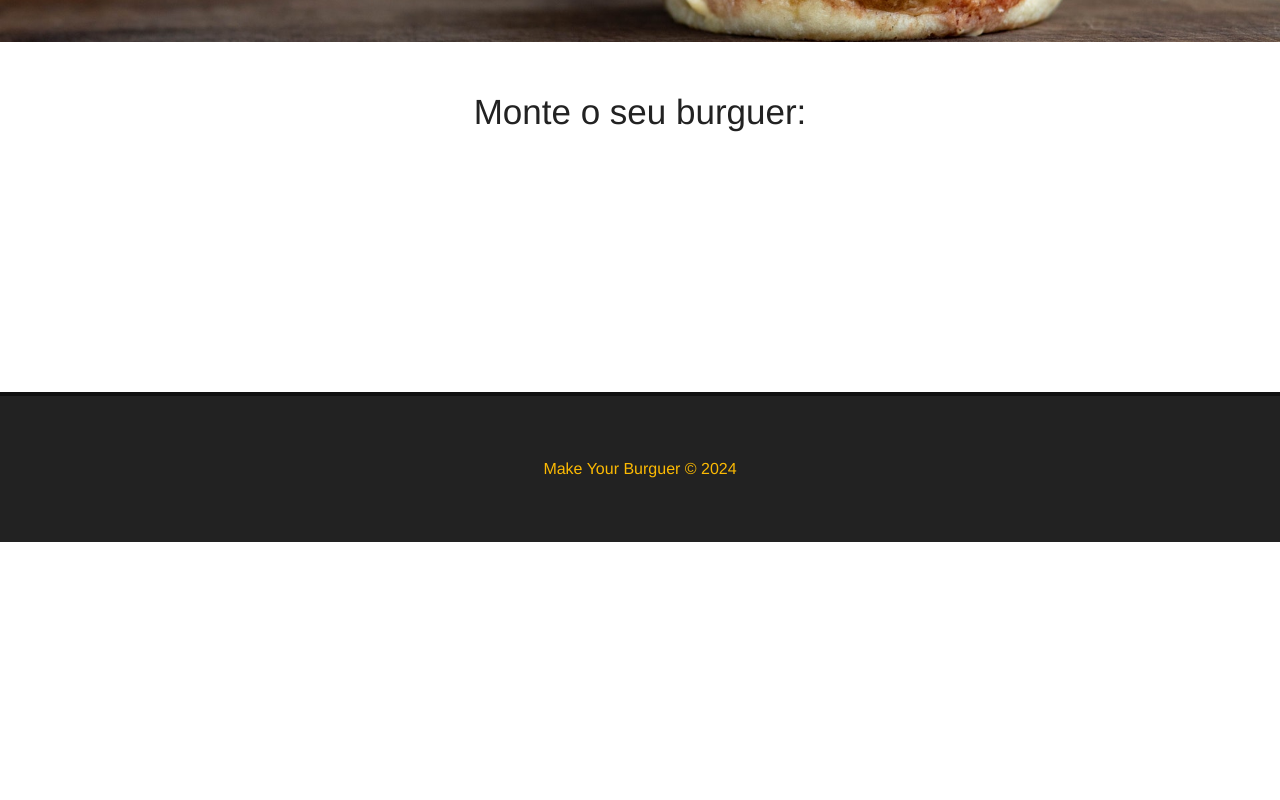
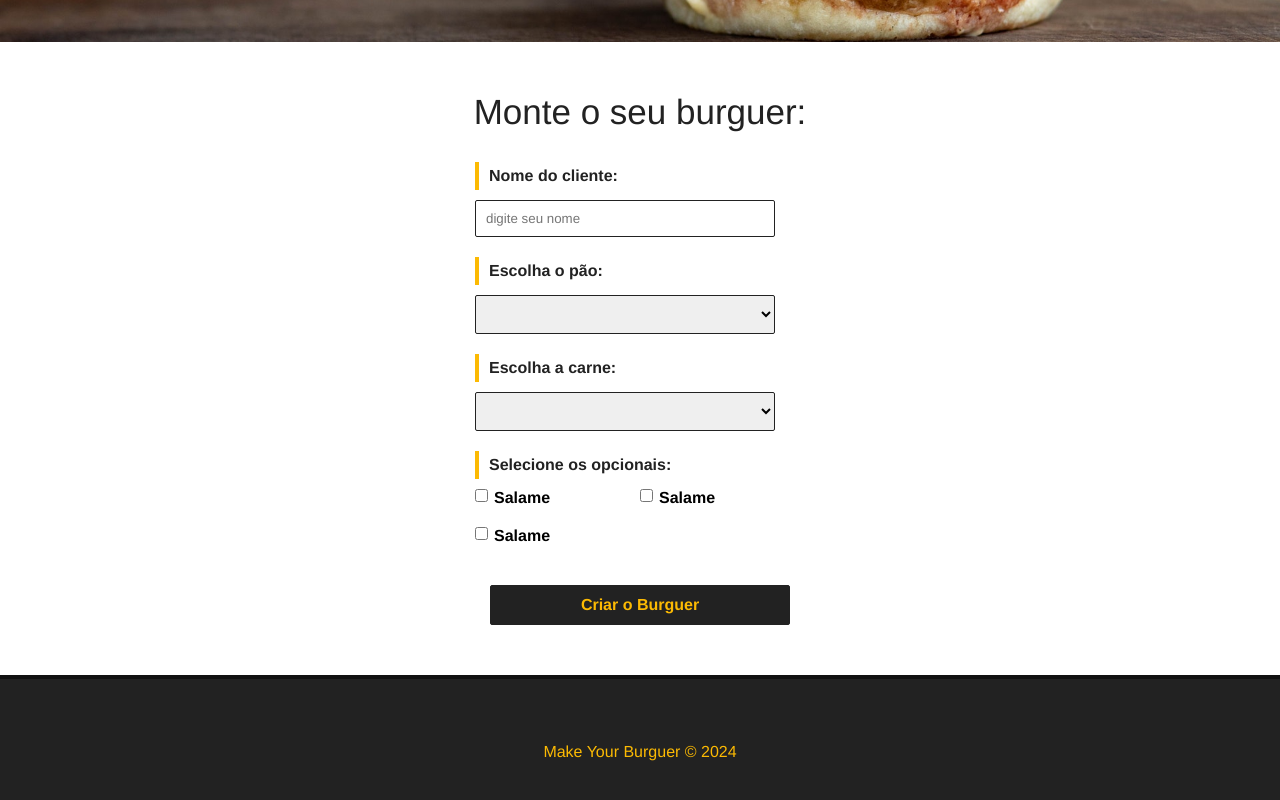
Before and after one commit to Maria-Padilha/Burguer, a Vue app: page / in a window 1280 px wide. Shown: the part 536-1336 px from the top of the page. Before the commit the page ends 1078 px from the top, so only its background shows below. Built offline with nearby package versions, Linux system fonts and the light colour scheme.

Commit message:
style form burger

```diff
--- a/index.html
+++ b/index.html
@@ -1,5 +1,5 @@
 <!DOCTYPE html>
-<html lang="en">
+<html lang="pt-br">
   <head>
     <meta charset="UTF-8">
     <link rel="icon" href="/favicon.ico">
--- /dev/null
+++ b/src/components/burgerForm.vue
@@ -0,0 +1,122 @@
+<template>
+    <section>
+        <p>Componente de mensagem</p>
+        <div>
+            <form id="burger-form">
+                <div class="input-container">
+                    <label for="nome">Nome do cliente: </label>
+                    <input type="text" id="nome" name="nome" v-model="nome" placeholder="digite seu nome">
+                </div>
+                <div class="input-container">
+                    <label for="pao">Escolha o pão: </label>
+                   <select name="pao" id="pao" v-model="pao">
+                        <option value="integral">Integral</option>
+                   </select>
+                </div>
+                <div class="input-container">
+                    <label for="carne">Escolha a carne: </label>
+                   <select name="carne" id="carne" v-model="carne">
+                        <option value="picanha">Picanha</option>
+                   </select>
+                </div>
+
+                <div id="opcionais-container" class="input-container">
+                    <label id="opcionais-title" for="opcionais">Selecione os opcionais: </label>
+                    <div class="checkbox-container">
+                        <input type="checkbox" name="opcionais" v-model="opcionais" value="salame">
+                        <span>Salame</span>
+                    </div>
+                    <div class="checkbox-container">
+                        <input type="checkbox" name="opcionais" v-model="opcionais" value="salame">
+                        <span>Salame</span>
+                    </div>
+                    <div class="checkbox-container">
+                        <input type="checkbox" name="opcionais" v-model="opcionais" value="salame">
+                        <span>Salame</span>
+                    </div>
+                </div>
+
+                <div class="input-container">
+                    <input type="submit" class="submit-btn" value="Criar o Burguer">
+                </div>
+            </form>
+        </div>
+    </section>
+</template>
+
+<script>
+    export default{
+        name: "burguerForm"
+    }
+</script>
+
+<style scoped>
+    p{
+        text-align: center;
+        margin-bottom: 30px;
+        display: none;
+    }
+    #burger-form{
+        max-width: 330px;
+        margin: 0 auto;
+    }
+    .input-container{
+        display: flex;
+        flex-direction: column;
+        margin-bottom: 20px;
+    }
+    .input-container input,
+    .input-container select{
+        padding: 10px;
+        border: 1px solid #222;
+        border-radius: 2px;
+    }
+    .input-container input:focus{
+        outline: none;
+    }
+    label{
+        font-weight: bold;
+        margin-bottom: 10px;
+        color: #222;
+        padding: 5px 10px;
+        border-left: 4px solid #fcba03;
+        text-align: left;
+    }
+    input, select{
+        padding: 5px 10px;
+        width: 300px;
+    }
+    #opcionais-container{
+        flex-direction: row;
+        flex-wrap: wrap;
+    }
+    .checkbox-container{
+        display: flex;
+        align-items: flex-start;
+        width: 50%;
+        margin-bottom: 20px;
+    }
+    .checkbox-container span,
+    .checkbox-container input{
+        width: auto;
+    }
+    .checkbox-container span{
+        margin-left: 6px;
+        font-weight: bold;
+    }
+    .submit-btn{
+        background-color: #222;
+        color: #fcba03;
+        font-weight: bold;
+        border: 2px solid #222;
+        padding: 10px;
+        font-size: 16px;
+        margin: 0 auto;
+        cursor: pointer;
+        transition: .5s;
+    }
+    .submit-btn:hover{
+        background-color: transparent;
+        color: #222;
+    }
+</style>
--- a/src/views/HomeView.vue
+++ b/src/views/HomeView.vue
@@ -2,15 +2,19 @@
   <banner />
   <main class="main-container">
     <h2>Monte o seu burguer:</h2>
+    <burgerForm />
+
   </main>
 </template>
 
 <script>
   import banner from '@/components/banner.vue';
+  import burgerForm from '@/components/burgerForm.vue';
 
   export default{
     components:{
-      banner
+      banner,
+      burgerForm
     }
   }
 </script>
```
